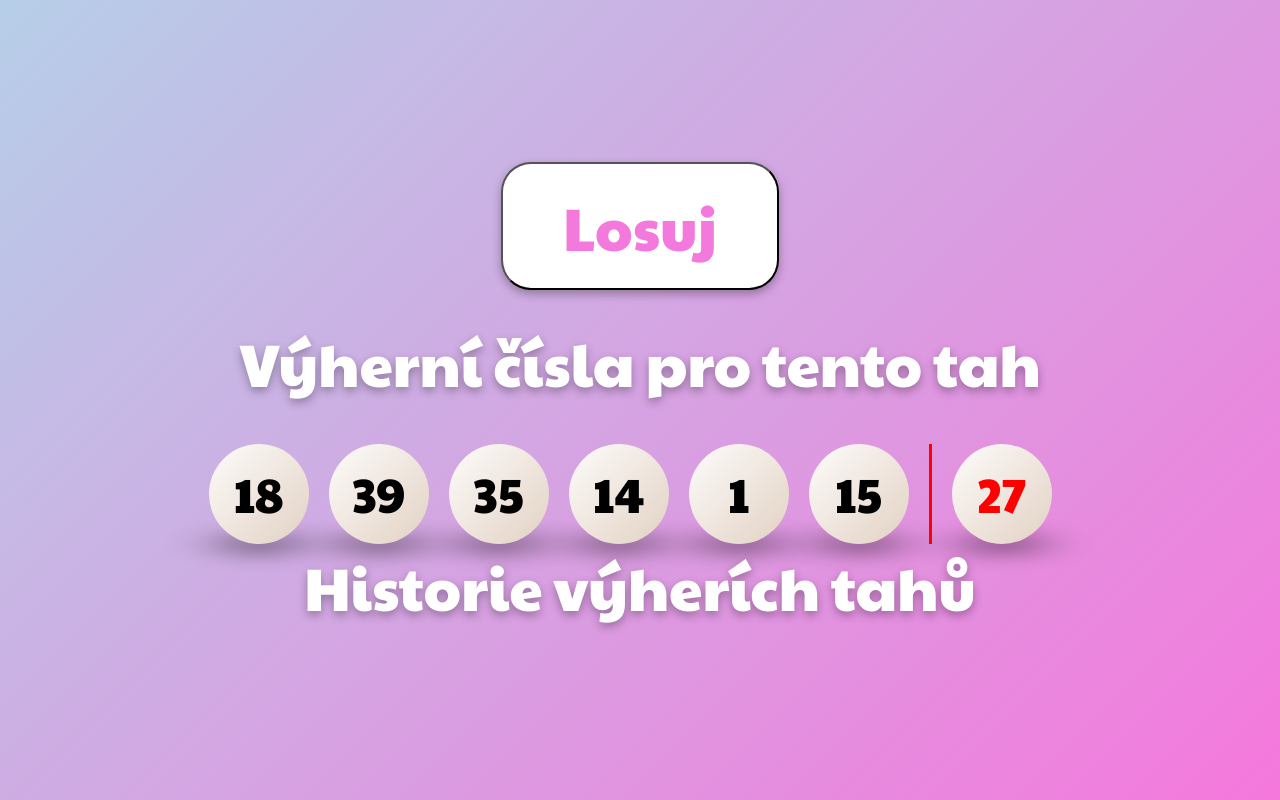
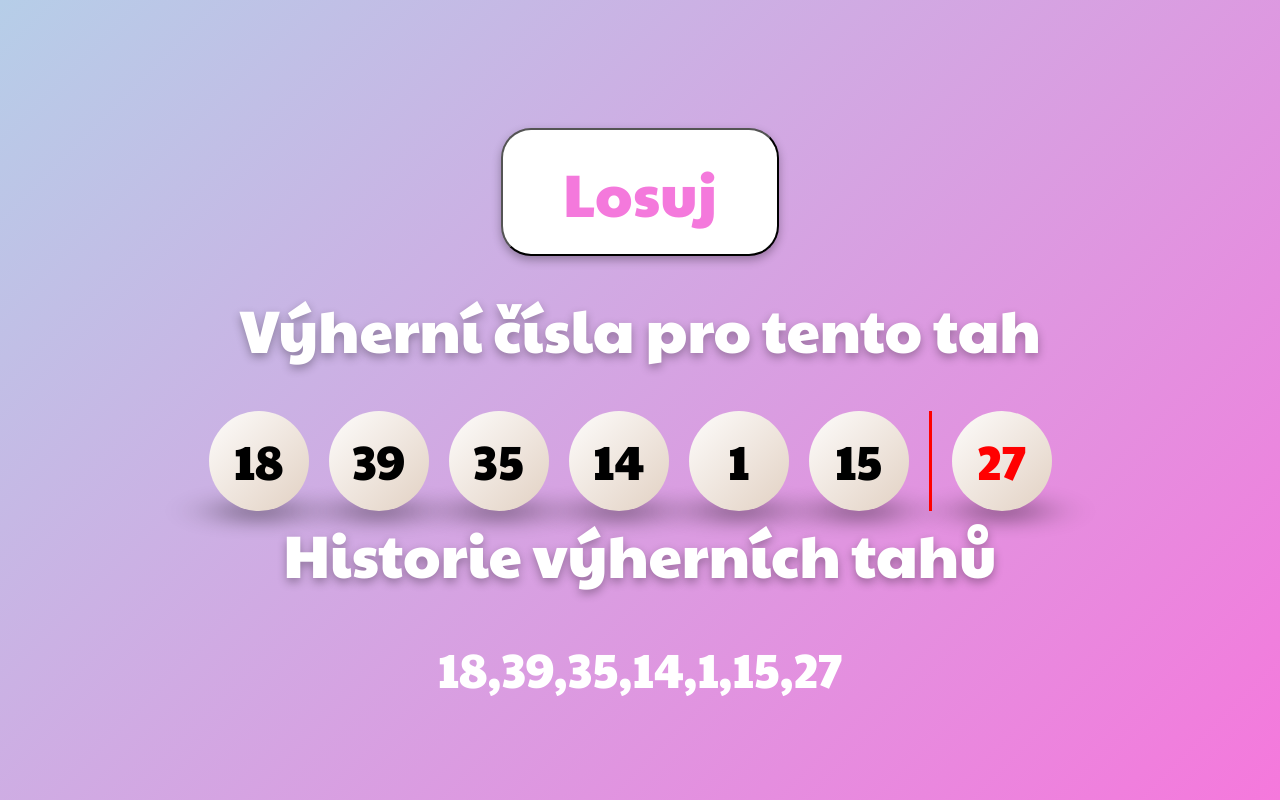
Before and after one commit to zuzanavolfova/lekce6-sportka, a plain HTML site: page index.html in a window 1280 px wide. Both pictures are taken after a click on the button "Losuj". Drawn offline with Linux system fonts and the light colour scheme.

Commit message:
add historie , edit style historie vyher

```diff
--- a/index.html
+++ b/index.html
@@ -14,8 +14,9 @@
         <button class="button" onclick="sportka()">Losuj</button>
         <h1>Výherní čísla pro tento tah</h1>
         <div id="vyherni-cisla"></div>
-        <div class="historie-vyher">
-            <h1>Historie výherích tahů</h1>
+        <div>
+            <h1>Historie výherních tahů</h1>
+            <div class="historie-vyher"></div>
         </div>
     </div>
 
--- a/sportka.js
+++ b/sportka.js
@@ -22,8 +22,18 @@ function sportka() {
 
     //vypíšu do HTML
     for (let i = 0; i < tazenaCisla.length; i++) {
+
         vyherniCisla.innerHTML += '<span class="cislo">' + tazenaCisla[i] + '</span>';
     }
+    //prepsat vyherni cisla=
+    let historieTahu = document.querySelector('.historie-vyher');
+
+    historieTahu.innerHTML += tazenaCisla + '<br>';
+
+    //vynulovat tazena cisla
+    tazenaCisla.splice(0, tazenaCisla.length);
+    //vynulovat osudi
+    osudi.splice(0, osudi.length);
 
 
 }
--- a/style.css
+++ b/style.css
@@ -87,3 +87,8 @@ h1 {
     border-radius: 30px;
     box-shadow: 0 4px 10px rgb(0, 0, 0, 0.3);
 }
+
+.historie-vyher {
+    font-size: 48px;
+    text-align: center;
+}
```
